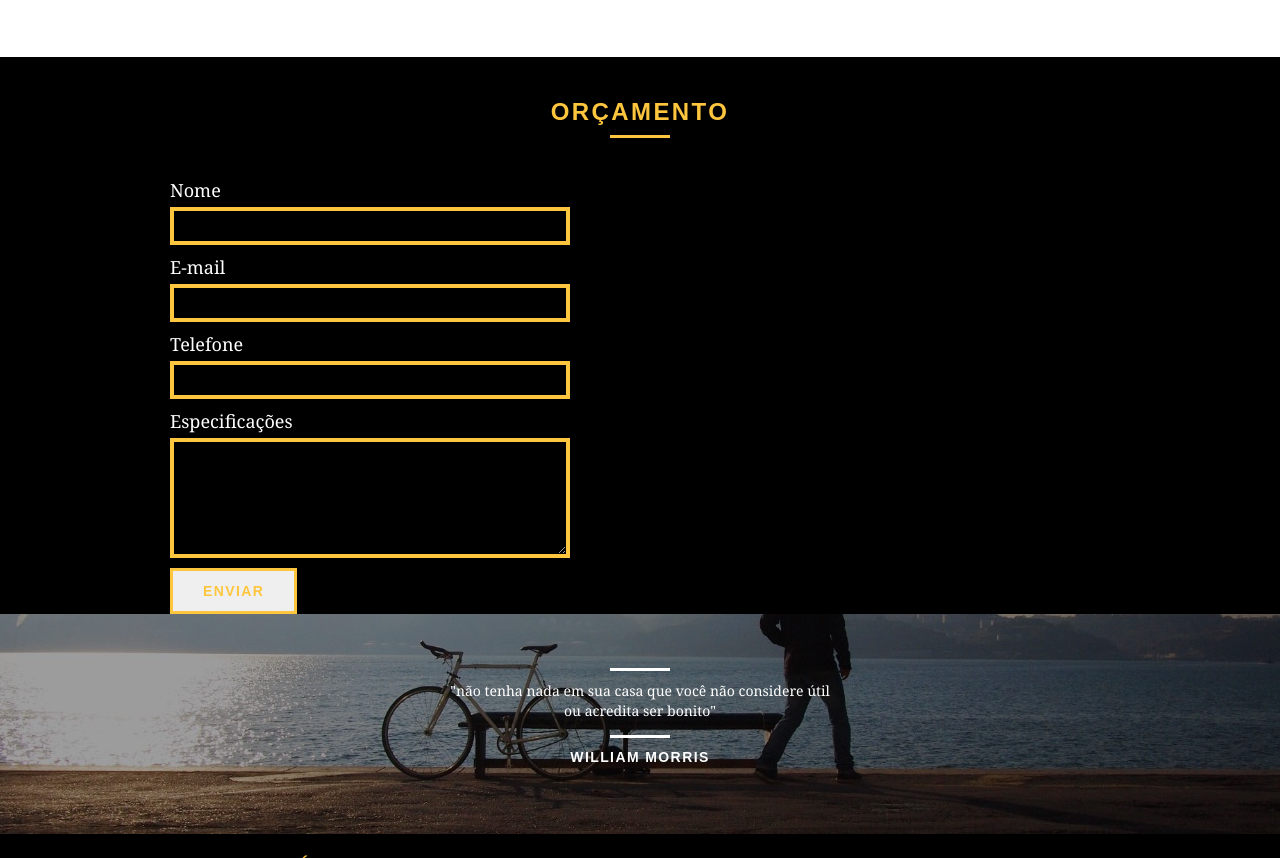
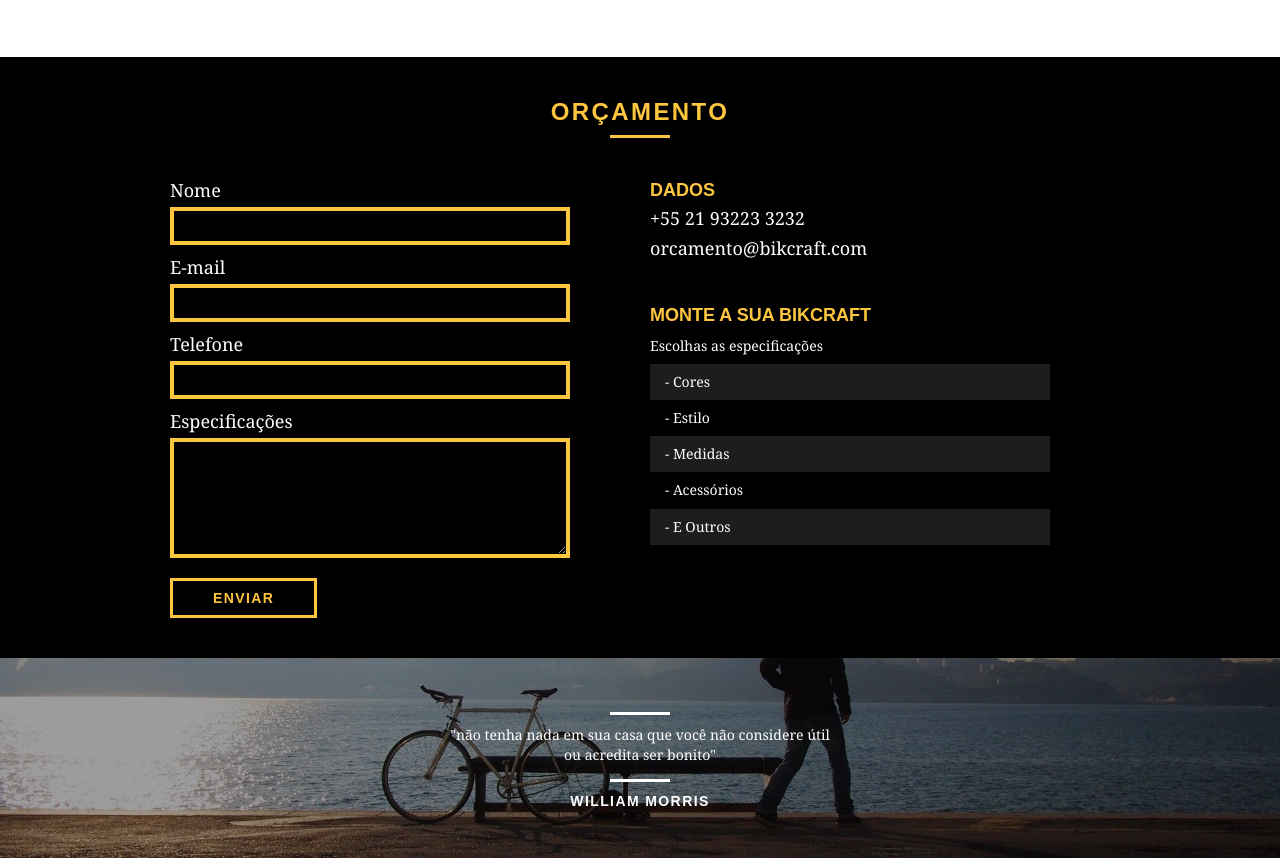
Before and after one commit to DionathanGarciaa/Rocket, a plain HTML site: page web/produtos.html in a window 1280 px wide. Shown: the part 2179-3037 px from the top of the page. Drawn offline with Linux system fonts and the light colour scheme.

Commit message:
5-1-11 Portfólio

```diff
--- a/web/css/produtos.css
+++ b/web/css/produtos.css
@@ -79,7 +79,7 @@
     background: #000;
     width: 100%;
     margin-top: 60px;
-    padding-top: 40px;
+    padding: 40px 0;
 }
 
 .orcamento h2 {
@@ -124,8 +124,54 @@
     background: none;
     color: #fff;
     padding: 7px 10px;
-    margin-bottom: 10px;
+    margin-bottom: 20px;
     outline: none;
     font-size: 14px;
     font-family: Georgia, "Times New Roman", Times, serif;
 }
+
+.form button {
+    padding: 7px 40px;
+    background: none;
+}
+
+.orcamento_dados {
+    color: #fff;
+}
+
+.orcamento_dados h3 {
+    font-size: 18px;
+    font-weight: bold;
+    line-height: 25px;
+    text-transform: uppercase;
+    color: #fec63e;
+}
+
+.orcamento_dados span {
+    display: block;
+    font-size: 18px;
+    line-height: 30px;
+    font-family: Georgia, "Times New Roman", Times, serif;
+}
+
+.dados_email {
+    margin-bottom: 40px;
+}
+
+.orcamento_dados ul {
+    padding-right: 60px;
+}
+
+.orcamento ul li {
+    font-family: Georgia, "Times New Roman", Times, serif;
+    font-size: 14px;
+    padding: 10px 15px;
+}
+
+.orcamento ul li:nth-child(odd) {
+    background: #1d1d1d;
+}
+
+.orcamento_dados p {
+    margin: 8px 0;
+}
--- a/web/produtos.html
+++ b/web/produtos.html
@@ -116,7 +116,7 @@
             <div class="orcamento_dados grid-8">
                 <h3>Dados</h3>
                 <span>+55 21 93223 3232</span>
-                <span>orcamento@bikcraft.com</span>
+                <span class="dados_email">orcamento@bikcraft.com</span>
                 <h3>Monte a sua Bikcraft</h3>
                 <p>Escolhas as especificações</p>
                 <ul>
```
